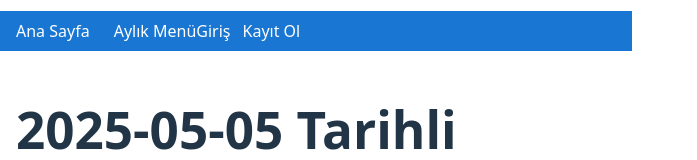
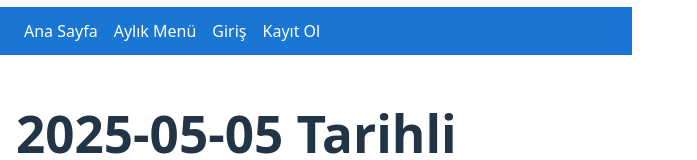
Before and after one commit to Yusufislamyilmaz/YemekhaneMobil, a React (Vite) app in the folder yemekhaneapp/: page / in a window 1280 px wide. Shown: the top 160 px of the page, without its empty margins (0-697 px from the left). Built offline with nearby package versions, Linux system fonts and the light colour scheme.

Commit message:
style: improve nav layout with flex & spacing

```diff
--- a/yemekhaneapp/src/App.jsx
+++ b/yemekhaneapp/src/App.jsx
@@ -14,16 +14,46 @@ export default function App() {
 
   return (
     <div>
-      <nav style={{ padding:'8px 16px', background:'#1976d2', color:'#fff' }}>
-        <Link to="/" style={{color:'#fff', marginRight:12}}>Ana Sayfa</Link>
-        <Link to="/aylik" style={{ color:'#fff', marginLeft:12 }}>Aylık Menü</Link>
-        {!user && (
+      <nav
+        style={{
+          display: 'flex',
+          alignItems: 'center',
+          gap: '1rem',
+          padding: '0.75rem 1.5rem',
+          background: '#1976d2',
+          color: '#fff',
+        }}
+      >
+        <Link to="/" style={{ color: '#fff', textDecoration: 'none', fontWeight: '500' }}>
+          Ana Sayfa
+        </Link>
+        <Link to="/aylik" style={{ color: '#fff', textDecoration: 'none', fontWeight: '500' }}>
+          Aylık Menü
+        </Link>
+        {!user ? (
           <>
-            <Link to="/login" style={{color:'#fff', marginRight:12}}>Giriş</Link>
-            <Link to="/register" style={{color:'#fff'}}>Kayıt Ol</Link>
+            <Link to="/login"    style={{ color: '#fff', textDecoration: 'none', fontWeight: '500' }}>
+              Giriş
+            </Link>
+            <Link to="/register" style={{ color: '#fff', textDecoration: 'none', fontWeight: '500' }}>
+              Kayıt Ol
+            </Link>
           </>
+        ) : (
+          <button
+            onClick={logout}
+            style={{
+              background: 'transparent',
+              border: '1px solid #fff',
+              color: '#fff',
+              padding: '0.25rem 0.75rem',
+              borderRadius: 4,
+              cursor: 'pointer',
+            }}
+          >
+            Çıkış
+          </button>
         )}
-        {user && <button onClick={logout}>Çıkış</button>}
       </nav>
 
       <Routes>
```
